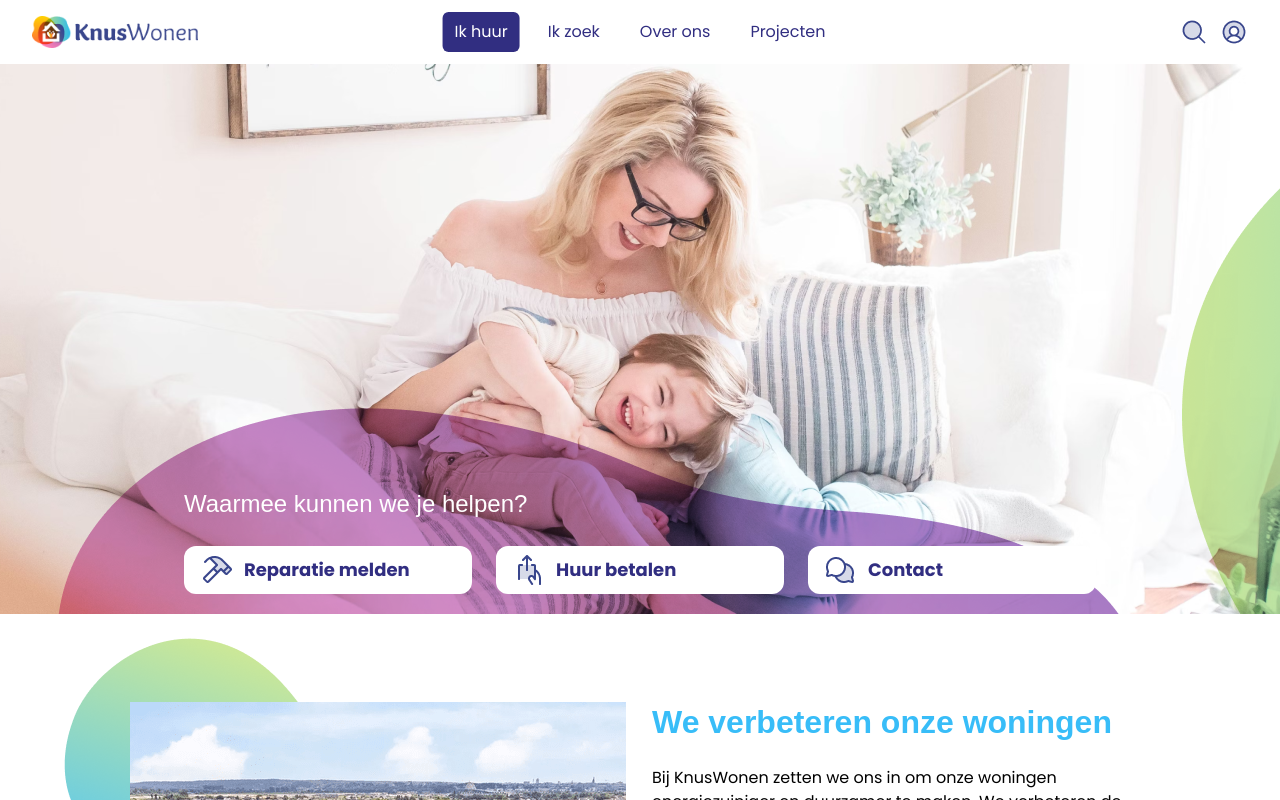
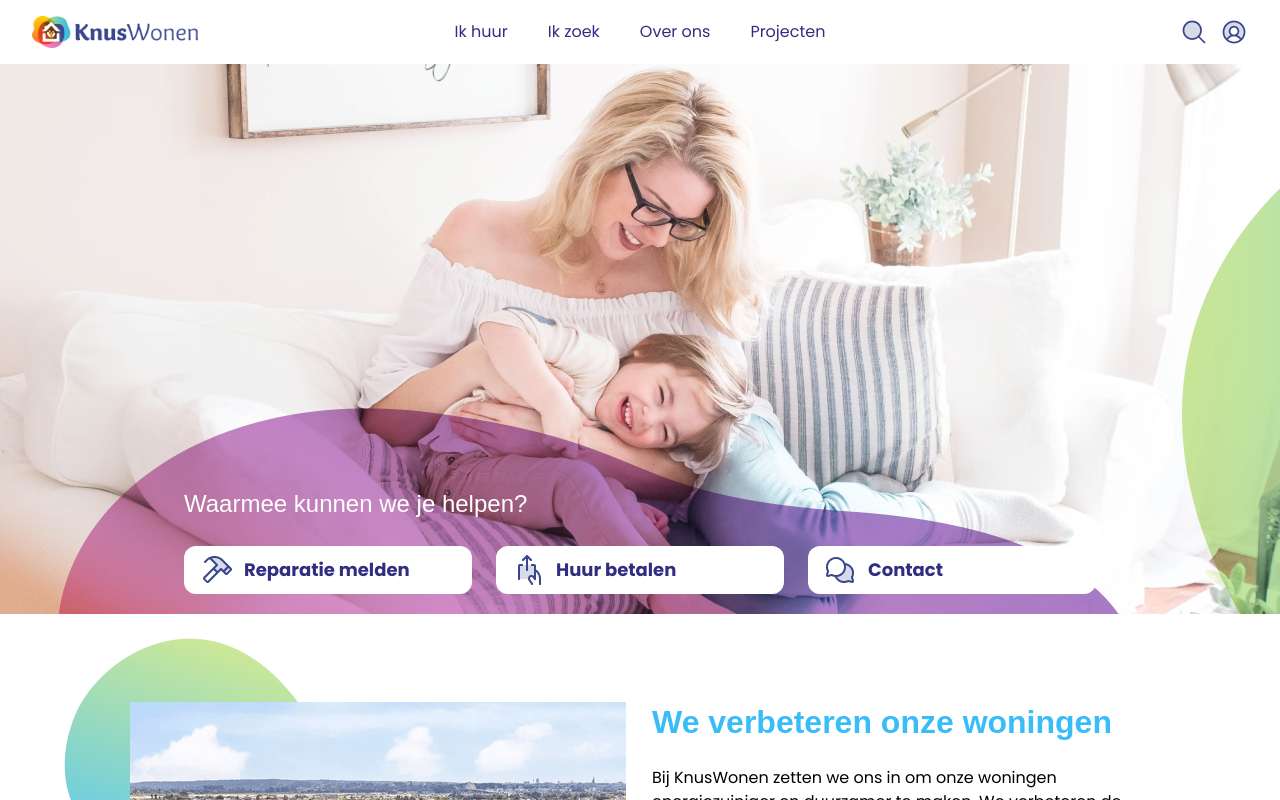
Before and after one commit to keithzano/knuswonen, a Next.js app: page / in a window 1280 px wide. Shown: the top 800 px of the page. Built offline with nearby package versions, Linux system fonts and the light colour scheme; a web font is replaced by a local one.

Commit message:
removes the background on the active page for desktop

```diff
--- a/src/app/components/Navbar.tsx
+++ b/src/app/components/Navbar.tsx
@@ -66,7 +66,7 @@ export const Navbar: React.FC = () => {
                 href={item.href}
                 aria-current={item.current ? 'page' : undefined}
                 className={classNames(
-                  item.current ? 'bg-indigo-900 text-white' : 'text-indigo-900 hover:bg-indigo-700 hover:text-white',
+                   'text-indigo-900 hover:bg-indigo-700 hover:text-white',
                   'rounded-md px-3 py-2 text-base font-medium',
                 )}
               >
```
